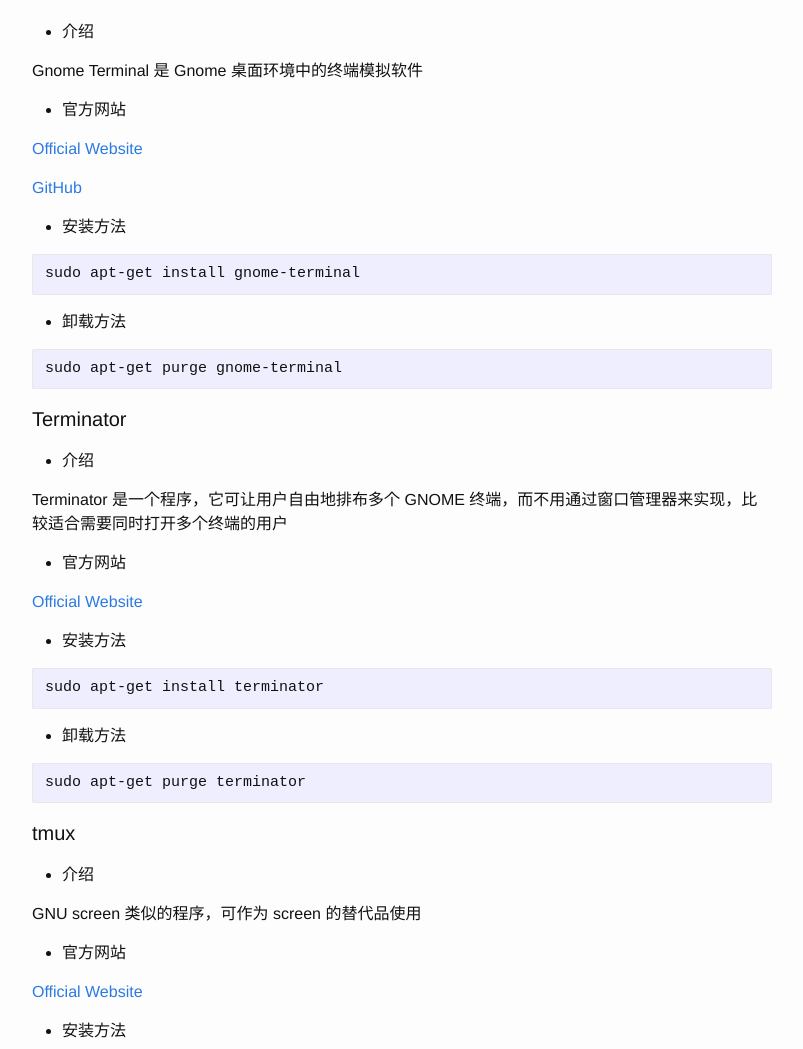
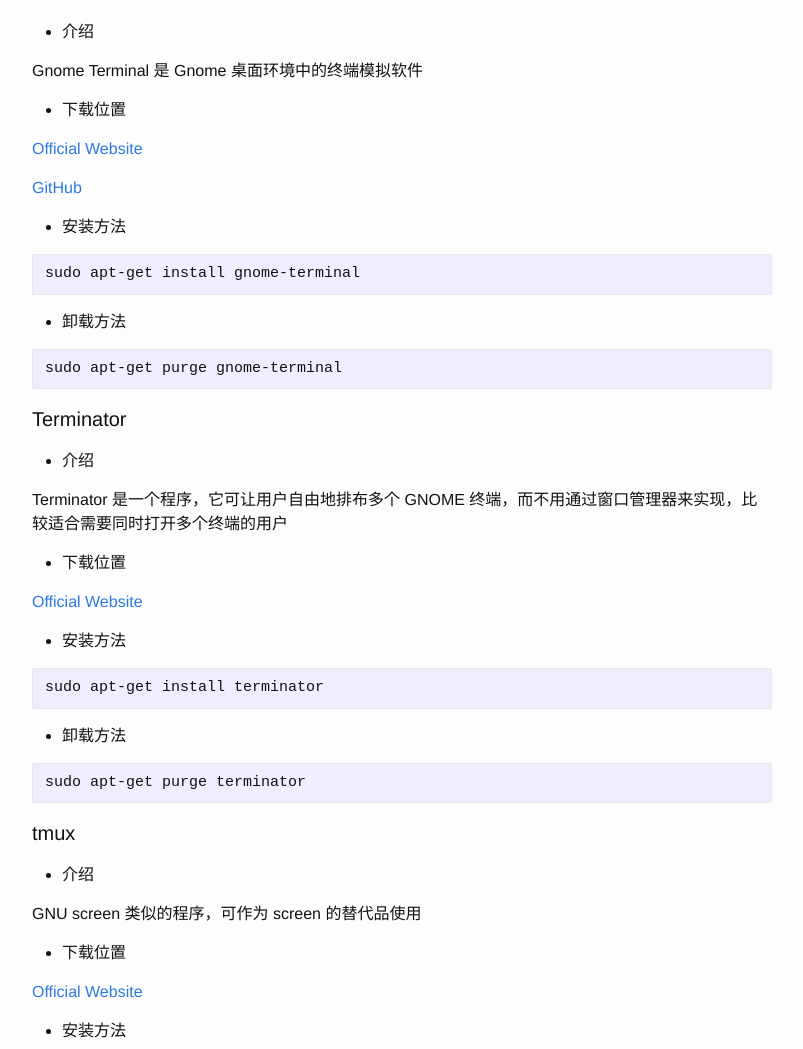
Before and after one commit to mudongliang/mudongliang.github.io, a Jekyll site: the page built from _posts/2018-12-16-popular-software.md, in a window 1280 px wide and 1400 px high, scrolled down 44439 px. Shown: the part 159-1208 px from the top of the window, without its empty margins (238-1041 px from the left). Built offline with Jekyll 4.4.1, drawn with Linux system fonts in a browser that asks for light colours; some of the changed text lies outside the part shown.

Commit message:
update popular software list

```diff
--- a/_posts/2018-12-16-popular-software.md
+++ b/_posts/2018-12-16-popular-software.md
@@ -1736,7 +1736,7 @@
 
 - 下载位置
 
-[官方网站](https://www.virtualbox.org/) [下载位置](ihttps://www.virtualbox.org/wiki/Linux_Downloads)
+[官方网站](https://www.virtualbox.org/) [下载位置](https://www.virtualbox.org/wiki/Linux_Downloads)
 
 - 安装方法
 
@@ -2191,7 +2191,7 @@
 
 Gnome Terminal 是 Gnome 桌面环境中的终端模拟软件
 
-- 官方网站
+- 下载位置
 
 [Official Website](https://help.gnome.org/users/gnome-terminal/stable/index.html.en)
 
@@ -2215,7 +2215,7 @@
 
 Terminator 是一个程序，它可让用户自由地排布多个 GNOME 终端，而不用通过窗口管理器来实现，比较适合需要同时打开多个终端的用户
 
-- 官方网站
+- 下载位置
 
 [Official Website](http://gnometerminator.blogspot.com/p/introduction.html)
 
@@ -2237,7 +2237,7 @@
 
 GNU screen 类似的程序，可作为 screen 的替代品使用
 
-- 官方网站
+- 下载位置
 
 [Official Website](http://sourceforge.net/projects/tmux/)
 
@@ -2301,7 +2301,7 @@
 
 用于安装你自己手动下载的包的GUI程序
 
-- 官方网站
+- 下载位置
 
 [Official Website](https://packages.debian.org/stretch/gdebi)
 
@@ -2323,7 +2323,7 @@
 
 apt系的图形化安装软件
 
-- 官方网站
+- 下载位置
 
 [Official Website](https://www.nongnu.org/synaptic/)
 
@@ -2395,7 +2395,7 @@
 
 Secure Shell 的开源实现，目前已经成为 SSH Server 的首选
 
-- 官方网站
+- 下载位置
 
 [Official Website](http://www.openssh.com/)
 
@@ -2417,7 +2417,7 @@
 
 Secure Shell 的开源实现，目前已经成为 SSH Server 的首选
 
-- 官方网站
+- 下载位置
 
 [Official Website](http://www.openssh.com/)
 
```
